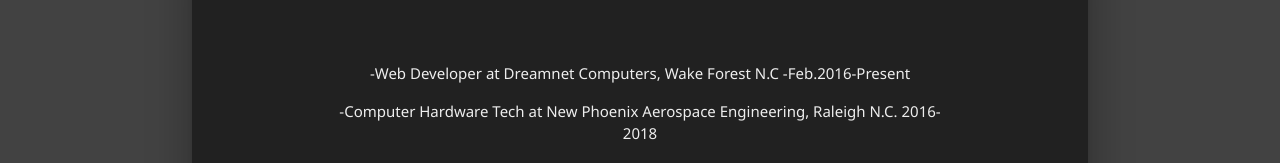
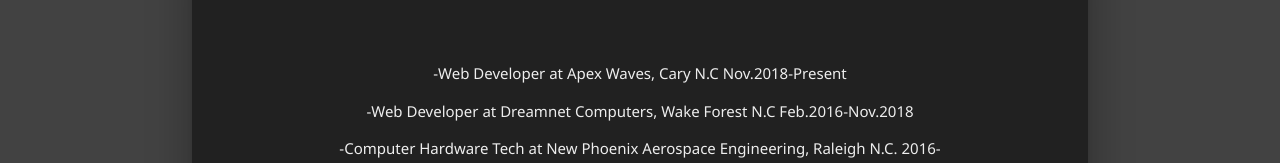
Before and after one commit to MorganMarshall/myportfolio_github, a React (Create React App) app: page /Work in a window 1280 px wide. Shown: the part 152-315 px from the top of the page. Built offline with nearby package versions, Linux system fonts and the light colour scheme.

Commit message:
update info and packages

```diff
--- a/src/Work.js
+++ b/src/Work.js
@@ -19,8 +19,13 @@
             <div class="container grey-text text-lighten-3">
               <div id="workList" class="center">
                 <p>
+                  -Web Developer at Apex Waves, Cary N.C
+                   Nov.2018-Present
+                </p>
+
+                <p>
                   -Web Developer at Dreamnet Computers, Wake Forest N.C
-                  -Feb.2016-Present
+                   Feb.2016-Nov.2018
                 </p>
 
                 <p>
```
Also changed, not shown: package.json (+4 -4 lines), 1 other file (tests, documents, lock files or other folders).
